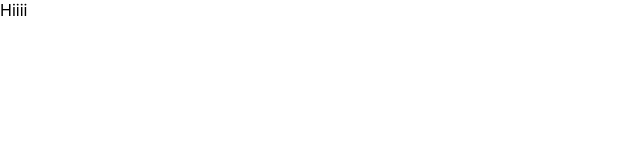
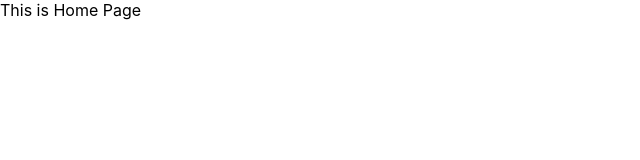
Before and after one commit to mrjJATIN2001/box-office, a React (Create React App) app: page / in a window 1280 px wide. Shown: the top 160 px of the page, without its empty margins (0-640 px from the left). Built offline with nearby package versions, Linux system fonts and the light colour scheme.

Commit message:
added react router

```diff
--- a/package.json
+++ b/package.json
@@ -8,6 +8,8 @@
     "@testing-library/user-event": "^12.8.3",
     "react": "^17.0.2",
     "react-dom": "^17.0.2",
+    "react-router": "^5.2.0",
+    "react-router-dom": "^5.2.0",
     "react-scripts": "4.0.3",
     "web-vitals": "^0.2.4",
     "workbox-background-sync": "^5.1.4",
--- a/src/App.js
+++ b/src/App.js
@@ -1,7 +1,18 @@
-import React from "react";
+import React from 'react';
+import { Switch, Route } from 'react-router-dom';
 
 function App() {
-  return <div> Hiiii</div>;
+  return (
+    <Switch>
+      <Route exact path="/">
+        This is Home Page
+      </Route>
+      <Route exact path="/starred">
+        This is Starred Page
+      </Route>
+      <Route>Not Found</Route>
+    </Switch>
+  );
 }
 
 export default App;
--- a/src/index.js
+++ b/src/index.js
@@ -1,11 +1,17 @@
-import React from "react";
-import ReactDOM from "react-dom";
-import "./index.css";
-import App from "./App";
-import * as serviceWorkerRegistration from "./serviceWorkerRegistration";
-import reportWebVitals from "./reportWebVitals";
+import React from 'react';
+import ReactDOM from 'react-dom';
+import { BrowserRouter } from 'react-router-dom';
+import './index.css';
+import App from './App';
+import * as serviceWorkerRegistration from './serviceWorkerRegistration';
+import reportWebVitals from './reportWebVitals';
 
-ReactDOM.render(<App />, document.getElementById("root"));
+ReactDOM.render(
+  <BrowserRouter>
+    <App />
+  </BrowserRouter>,
+  document.getElementById('root')
+);
 
 // If you want your app to work offline and load faster, you can change
 // unregister() to register() below. Note this comes with some pitfalls.
```
Also changed, not shown: 1 other file (tests, documents, lock files or other folders).
